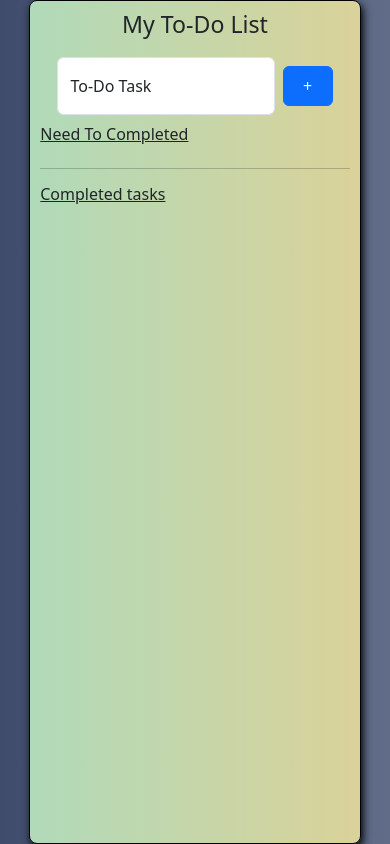
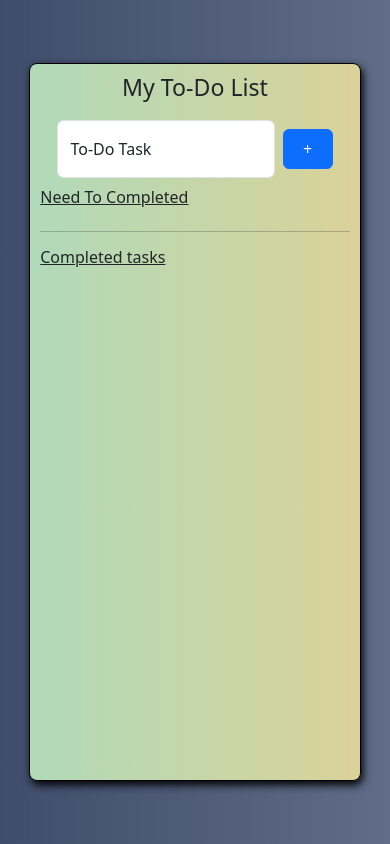
Before and after one commit to sumanthreddy217/To-Do-List, a React (Vite) app: page / in a window 390 px wide. Built offline with nearby package versions, Linux system fonts and the light colour scheme.

Commit message:
code modify

```diff
--- a/src/App.css
+++ b/src/App.css
@@ -66,7 +66,7 @@
 @media (max-width: 480px) {
   .todo-list-mainDiv {
     width: 85vw;
-    height: 100%;
+    height: 85%;
   }
 
   .todo-task-input-div {
```
Also changed, not shown: 4 other files (tests, documents, lock files or other folders).
